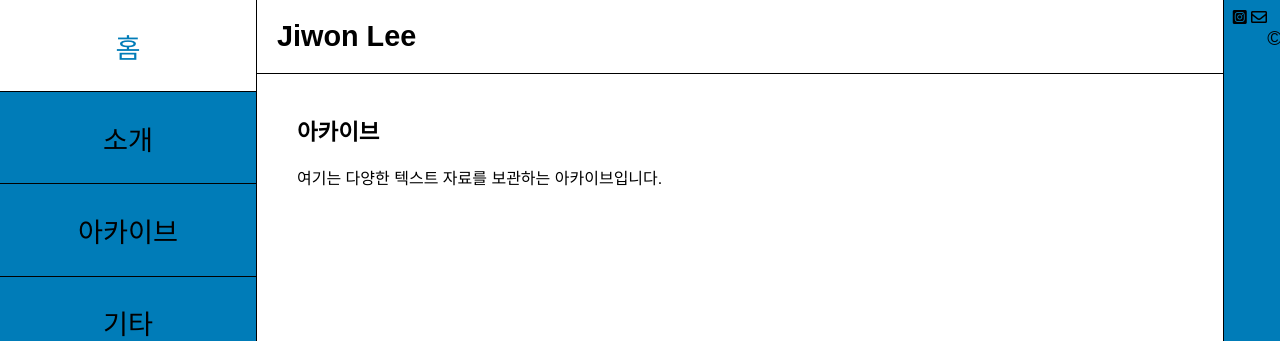
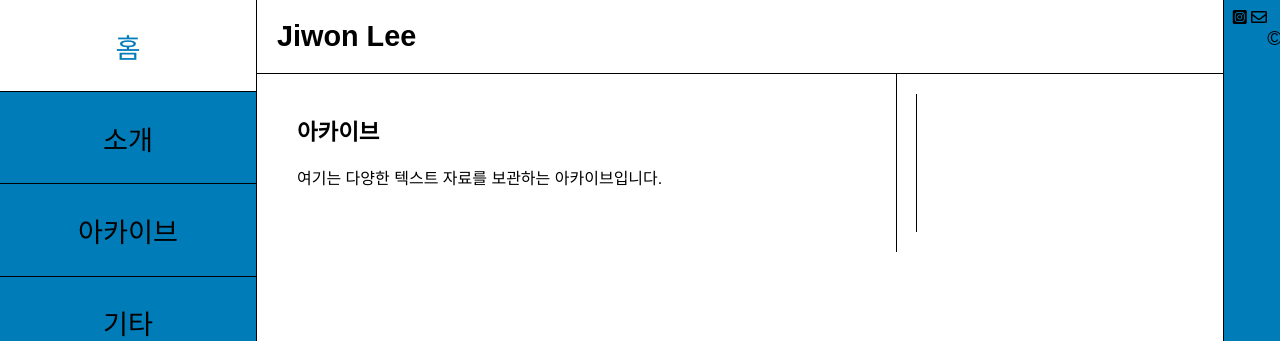
Before and after one commit to LfayeJ/archives, a Jekyll site: the page built from index.html, in a window 1280 px wide. Shown: the top 341 px of the page. Built offline with Jekyll 4.4.1, drawn with Linux system fonts in a browser that asks for light colours; some web fonts are replaced.

Commit message:
Update styles.css

```diff
--- a/assets/css/styles.css
+++ b/assets/css/styles.css
@@ -188,6 +188,7 @@
 
 .content {
   max-width: 50vw !important;
+  border-right: 1px solid var(--border-color);
 }
 
 .content h2, .side-content h2 {
```
